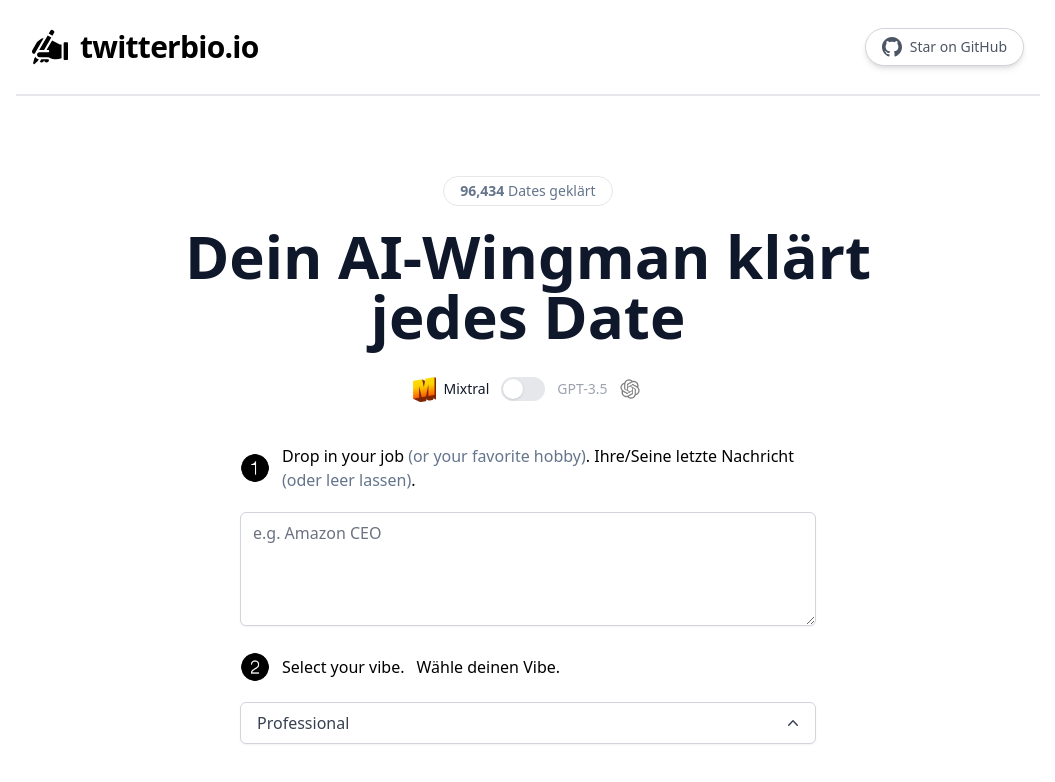
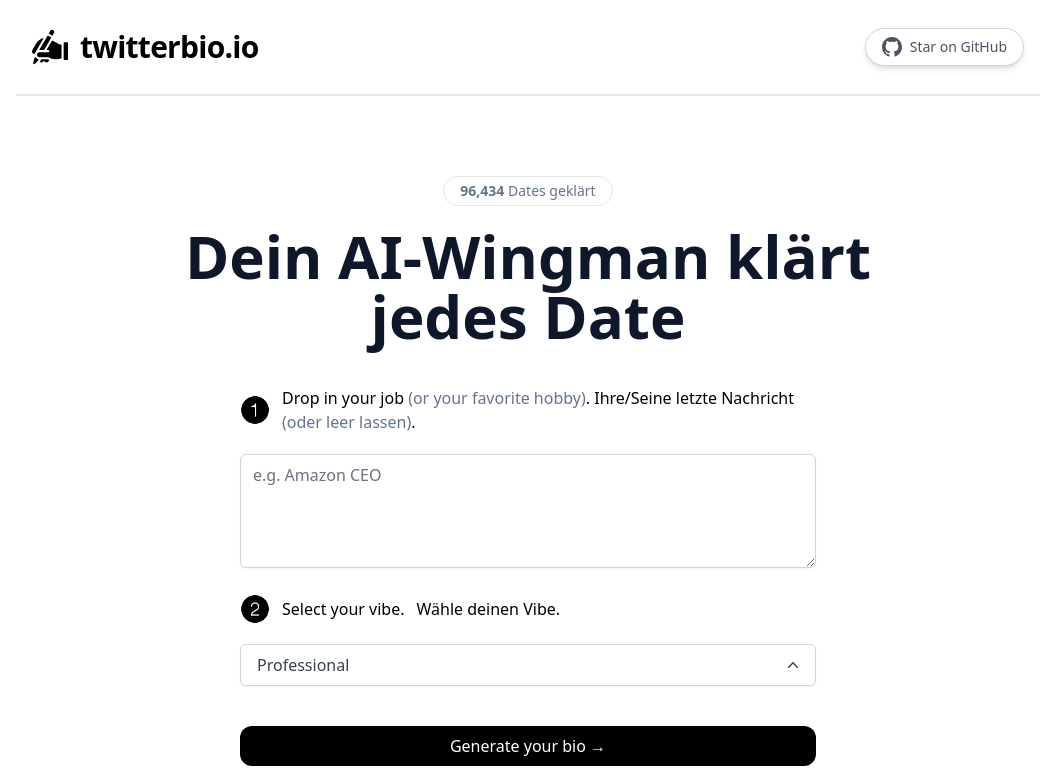
Before and after one commit to p100x/ai_wingman, a Next.js app: page / in a window 1280 px wide. Shown: the top 782 px of the page, without its empty margins (112-1167 px from the left). Built offline with nearby package versions, Linux system fonts and the light colour scheme.

Commit message:
Update index.tsx

```diff
--- a/pages/index.tsx
+++ b/pages/index.tsx
@@ -12,13 +12,11 @@ import {
   ParsedEvent,
   ReconnectInterval,
 } from 'eventsource-parser';
-import Toggle from '../components/Toggle';
 const Home: NextPage = () => {
   const [loading, setLoading] = useState(false);
   const [bio, setBio] = useState('');
   const [vibe, setVibe] = useState<VibeType>('Professional');
   const [generatedBios, setGeneratedBios] = useState<String>('');
-  const [isGPT, setIsGPT] = useState(false);
   const bioRef = useRef<null | HTMLDivElement>(null);
   const scrollToBios = () => {
     if (bioRef.current !== null) {
@@ -38,7 +36,7 @@ const Home: NextPage = () => {
   e.preventDefault();
   setGeneratedBios('');
   setLoading(true);
-    const response = await fetch(isGPT ? '/api/openai' : '/api/mistral', {
+  const response = await fetch('/api/openai', {
     method: 'POST',
     headers: {
       'Content-Type': 'application/json',
@@ -106,9 +104,7 @@ const Home: NextPage = () => {
         <h1 className="sm:text-6xl text-4xl max-w-[708px] font-bold text-slate-900">
           Dein AI-Wingman klärt jedes Date
         </h1>
-        <div className="mt-7">
-          <Toggle isGPT={isGPT} setIsGPT={setIsGPT} />
-        </div>
+
         <div className="max-w-xl w-full">
           <div className="flex mt-10 items-center space-x-3">
             <Image
```
Lines whose indentation alone changed are shown as unchanged.
